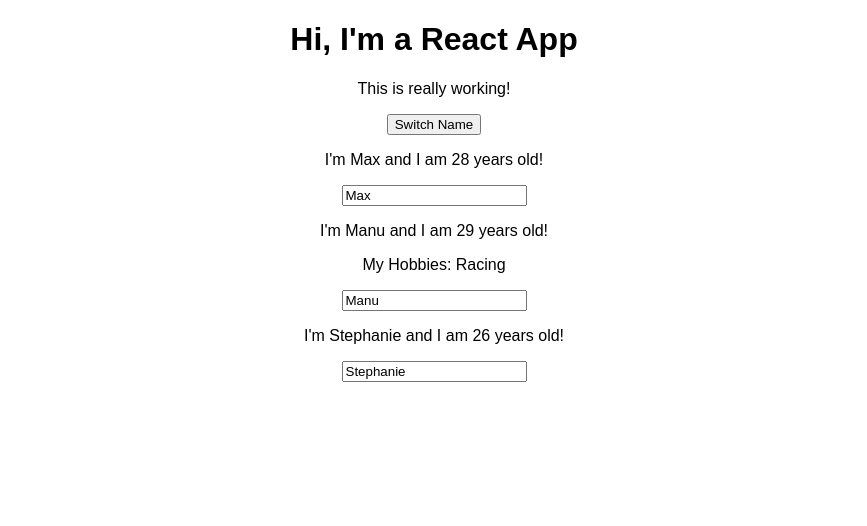
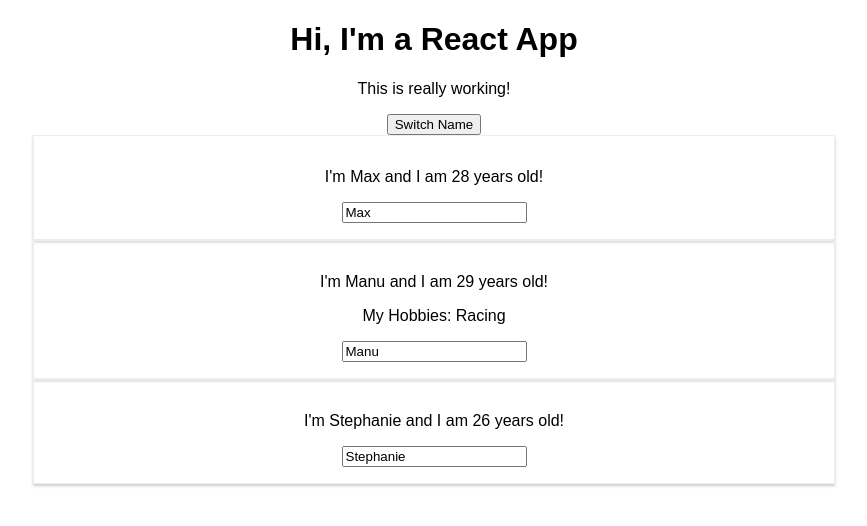
Before and after one commit to mePriyak/reactApplication, a React (Create React App) app in the folder base-syntax--02-state-events/: page / in a window 1280 px wide. Shown: the top 526 px of the page, without its empty margins (206-1073 px from the left). Built offline with nearby package versions, Linux system fonts and the light colour scheme.

Commit message:
packages

```diff
--- a/base-syntax--02-state-events/package.json
+++ b/base-syntax--02-state-events/package.json
@@ -3,6 +3,7 @@
   "version": "0.1.0",
   "private": true,
   "dependencies": {
+    "node-sass": "^5.0.0",
     "react": "^16.0.0-rc.3",
     "react-dom": "^16.0.0-rc.3",
     "react-scripts": "1.0.13"
--- a/base-syntax--02-state-events/src/App.js
+++ b/base-syntax--02-state-events/src/App.js
@@ -35,6 +35,13 @@
   }
 
   render () {
+    const style = {
+      backgroundColor: 'white',
+      font:'inherit',
+      border:'1px solid blue',
+      padding:'8px'
+    };
+
     return (
       <div className="App">
         <h1>Hi, I'm a React App</h1>
--- /dev/null
+++ b/base-syntax--02-state-events/src/Person/Person.css
@@ -0,0 +1,8 @@
+.Person {
+    width: 60%;
+    margin: auto;
+    border: 1px solid #eee;
+    box-shadow: 0px 2px 3px #ccc;
+    padding: 16px;
+    text-align: center;
+}
--- a/base-syntax--02-state-events/src/Person/Person.js
+++ b/base-syntax--02-state-events/src/Person/Person.js
@@ -1,8 +1,9 @@
 import React from 'react';
+import './Person.css';
 
 const person = ( props ) => {
     return (
-        <div>
+        <div className="Person">
             <p onClick={props.click}>I'm {props.name} and I am {props.age} years old!</p>
             <p>{props.children}</p>
             <input type="text" onChange={props.changed} value={props.name} />
```
Also changed, not shown: 1 other file (tests, documents, lock files or other folders).
